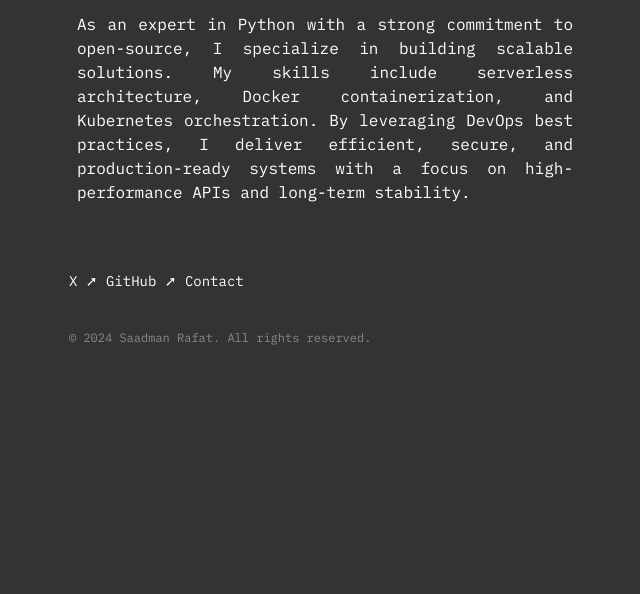
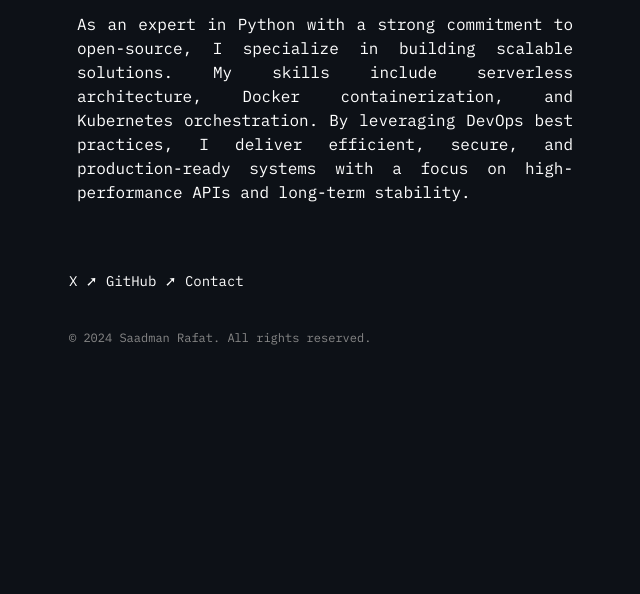
Before and after one commit to saadmanrafat/saadmanrafat.github.io, a plain HTML site: page index.html in a window 1280 px wide. Shown: the part 206-800 px from the top of the page, without its empty margins (315-955 px from the left). Drawn offline with Linux system fonts and the light colour scheme.

Commit message:
background color

```diff
--- a/index.html
+++ b/index.html
@@ -50,7 +50,7 @@
     <style>
         body {
             margin: 0;
-            background-color: #333;
+            background-color: #0d1117;
             color: #fff;
             font-family: 'IBM Plex Mono', monospace;
             font-size: 16px;
```
